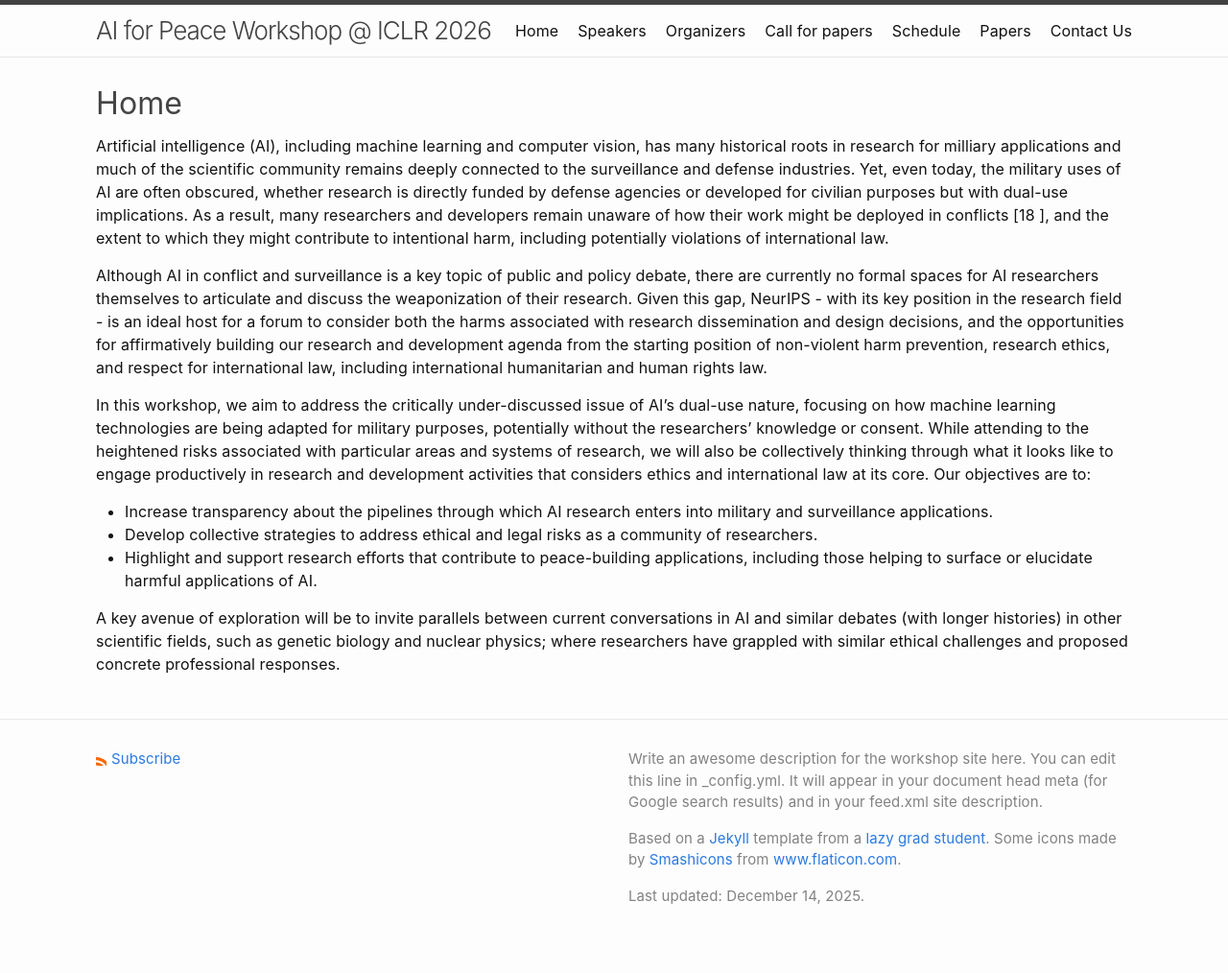
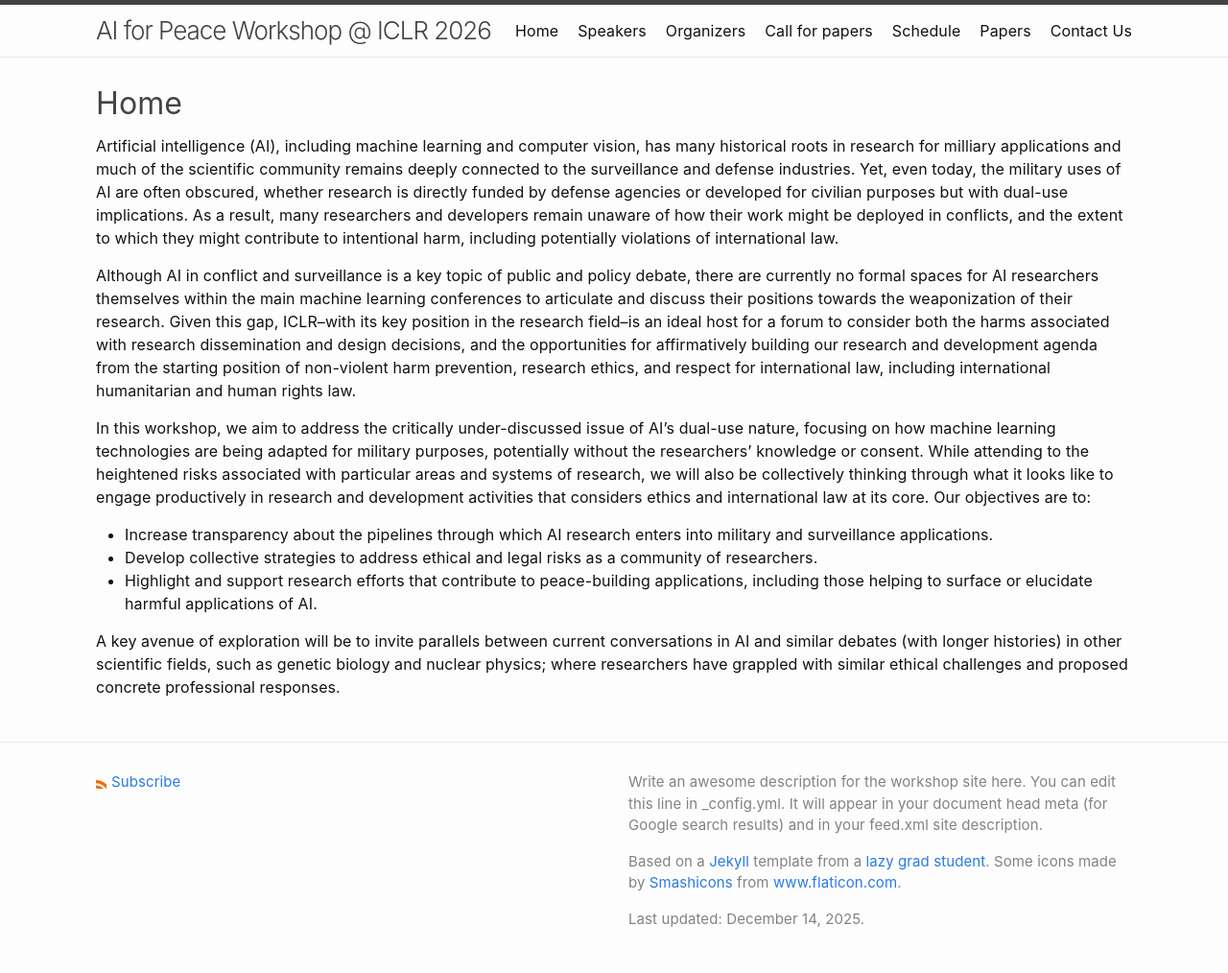
Before and after one commit to aiforpeaceworkshop/aiforpeaceworkshop.github.io, a Jekyll site: the page built from index.md, in a window 1280 px wide. Shown: the whole page at 96% size. Built offline with Jekyll 4.4.1, drawn with Linux system fonts in a browser that asks for light colours; before the commit the page ends 990 px from its top, so only the background shows below that.

Commit message:
add main page text

```diff
--- a/index.md
+++ b/index.md
@@ -10,12 +10,12 @@ layout: home
 
 <!-- ![](assets/img/banner.jpg) -->
 
-Artificial intelligence (AI), including machine learning and computer vision, has many historical roots in research for milliary applications and much of the scientific community remains deeply connected to the surveillance and defense industries. Yet, even today, the military uses of AI are often obscured, whether research is directly funded by defense agencies or developed for civilian purposes but with dual-use implications. As a result, many researchers and developers remain unaware of how their work might be deployed in conflicts [18 ], and the extent to which they might contribute to intentional harm, including potentially violations of international law.
+Artificial intelligence (AI), including machine learning and computer vision, has many historical
+roots in research for milliary applications and much of the scientific community remains deeply connected to the surveillance and defense industries. Yet, even today, the military uses of AI are often obscured, whether research is directly funded by defense agencies or developed for civilian purposes but with dual-use implications. As a result, many researchers and developers remain unaware of how their work might be deployed in conflicts, and the extent to which they might contribute to intentional harm, including potentially violations of international law.
 
-Although AI in conflict and surveillance is a key topic of public and policy debate, there are currently no formal spaces for AI researchers themselves to articulate and discuss the weaponization of their research. Given this gap, NeurIPS - with its key position in the research field - is an ideal host for a forum to consider both the harms associated with research dissemination and design decisions, and the opportunities for affirmatively building our research and development agenda from the starting position of non-violent harm prevention, research ethics, and respect for international law, including international humanitarian and human rights law.
+Although AI in conflict and surveillance is a key topic of public and policy debate, there are currently no formal spaces for AI researchers themselves within the main machine learning conferences to articulate and discuss their positions towards the weaponization of their research. Given this gap, ICLR–with its key position in the research field–is an ideal host for a forum to consider both the harms associated with research dissemination and design decisions, and the opportunities for affirmatively building our research and development agenda from the starting position of non-violent harm prevention, research ethics, and respect for international law, including international humanitarian and human rights law.
 
-In this workshop, we aim to address the critically under-discussed issue of AI’s dual-use nature,
-focusing on how machine learning technologies are being adapted for military purposes, potentially without the researchers’ knowledge or consent. While attending to the heightened risks associated with particular areas and systems of research, we will also be collectively thinking through what it looks like to engage productively in research and development activities that considers ethics and international law at its core. Our objectives are to:
+In this workshop, we aim to address the critically under-discussed issue of AI’s dual-use nature, focusing on how machine learning technologies are being adapted for military purposes, potentially without the researchers’ knowledge or consent. While attending to the heightened risks associated with particular areas and systems of research, we will also be collectively thinking through what it looks like to engage productively in research and development activities that considers ethics and international law at its core. Our objectives are to:
 
 - Increase transparency about the pipelines through which AI research enters into military and surveillance applications.
 - Develop collective strategies to address ethical and legal risks as a community of researchers.
```
